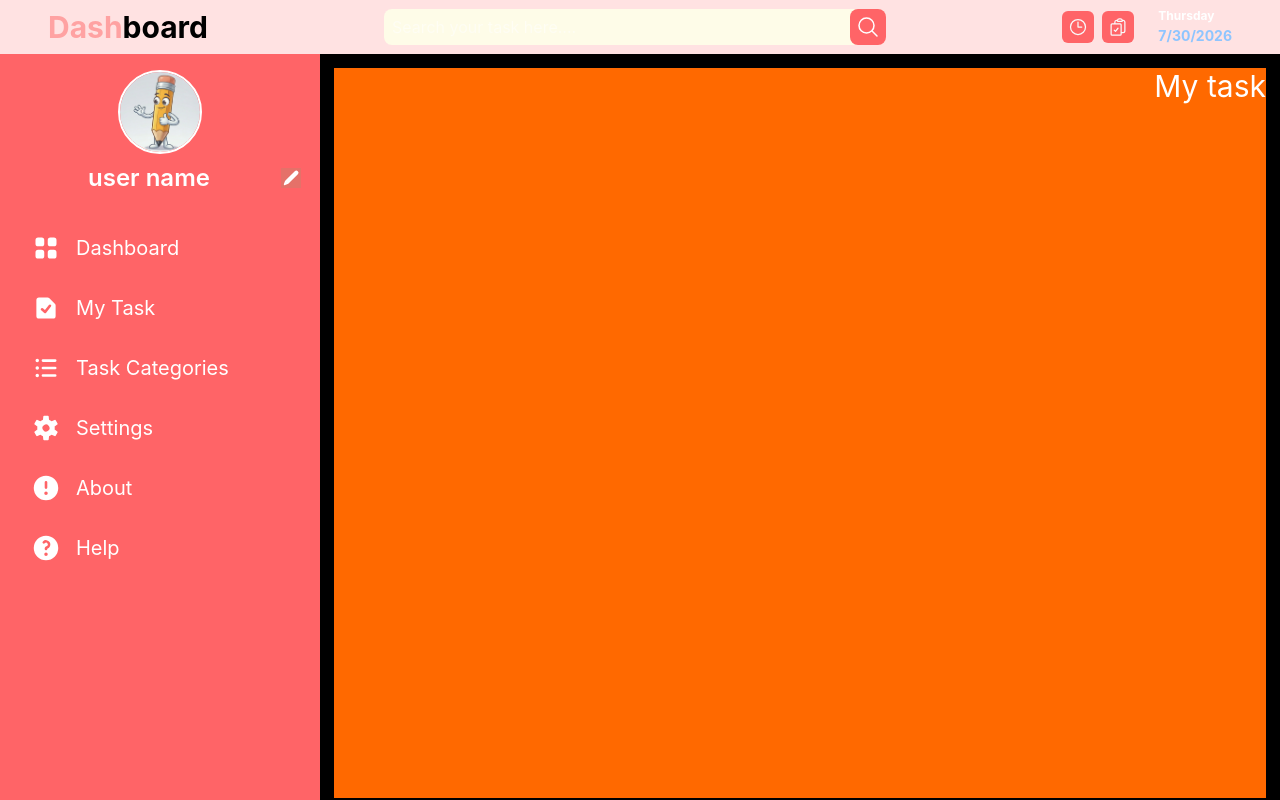
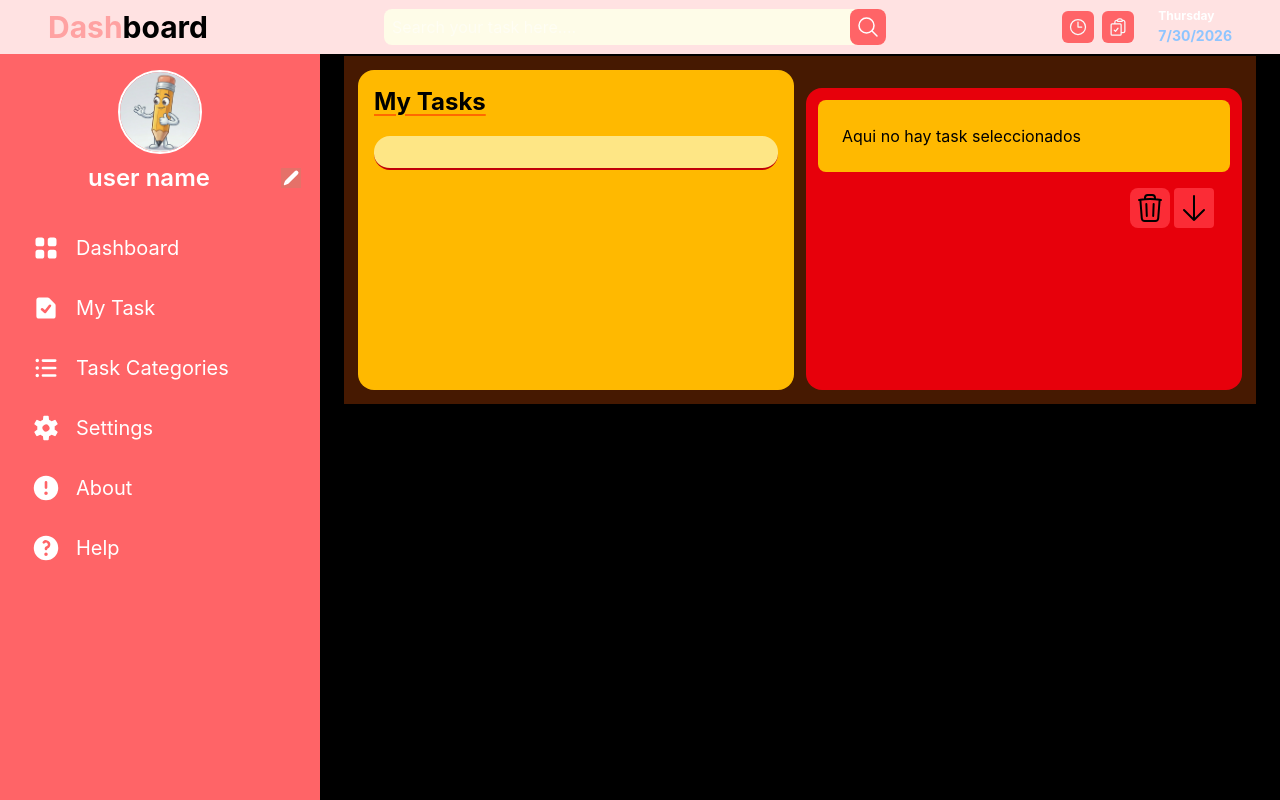
Before and after one commit to karinatuyuc/my-todo-list-React, a React (Vite) app: page / in a window 1280 px wide. Both pictures are taken after a click on the item "My Task". Shown: the top 800 px of the page. Built offline with nearby package versions, Linux system fonts and the light colour scheme.

Commit message:
style: add responsive md UI styles

```diff
--- a/src/Dashboard.jsx
+++ b/src/Dashboard.jsx
@@ -155,7 +155,7 @@ export default function Dashboard({
           </aside>
           {/**End SIDE MENU */}
 
-          <main className="flex-1 p-0.5 bg-black ">
+          <main className="flex-1 p-0.5 bg-black md:px-6">
             {activeView === "dashboard" ? (
               <div className="p-2">
                 <DashboardHome
--- a/src/componentes/MyTask.jsx
+++ b/src/componentes/MyTask.jsx
@@ -6,22 +6,30 @@ function TaskMyTask({ taskList, setDetailsTask, setSelectedTask }) {
   return (
     <>
       {/*Div para renderizar los task */}
-      <div className="bg-amber-200 mt-1.5 p-2 rounded-2xl border-b-red-700 border-b-2 text-black text-lg max-w-full">
+      <div
+        className="bg-amber-200 mt-1.5 p-2 rounded-2xl border-b-red-700 border-b-2 text-black text-lg max-w-full
+      md:flex md:flex-col md:justify-center md:items-center md:p-4"
+      >
         {taskList.map((task) => (
           <div
-            className="bg-purple-300 w-full border-b-cyan-700 border-b-2 flex gap-2 p-2"
-            onClick={() => { setDetailsTask(task), setSelectedTask(task)}}
+            className="bg-purple-300 w-full border-b-cyan-700 border-b-2 flex gap-2 p-2
+            md:max-w-5/6 md:m-2 md:rounded-2xl"
+            onClick={() => {
+              (setDetailsTask(task), setSelectedTask(task));
+            }}
           >
-            <div className="flex">
+            <div className="flex md:p-3">
               <span className="rounded-full w-5 h-5 text-red-700 border-4"></span>
             </div>
 
-            <div className="bg-red-300">
+            <div className="md:p-5">
               <span className="font-bold text-lg">{task.title}</span>
 
-              <div className="flex gap-14 text-base">
-                <span>Priority: {task.priority}</span>
-                <sapn>Status: {task.status} No status</sapn>
+              <div className="flex gap-14 text-base md:py-2">
+                <span className="md:text-lg">Priority: {task.priority}</span>
+                <sapn className="md:text-lg">
+                  Status: {task.status} No status
+                </sapn>
               </div>
             </div>
           </div>
@@ -32,71 +40,93 @@ function TaskMyTask({ taskList, setDetailsTask, setSelectedTask }) {
 }
 
 // COMPONENTE PADRE
-export function MyTask({ task, setDeleteTaskModal, setEditTaskModal, setSelectedTask, selectedTask }) {
+export function MyTask({
+  task,
+  setDeleteTaskModal,
+  setEditTaskModal,
+  setSelectedTask,
+  selectedTask,
+}) {
   const [detailsTaks, setDetailsTask] = useState(null);
 
   useEffect(() => {
     if (selectedTask) {
-      const updatedTaks = task.find(t => t.id === selectedTask.id);
+      const updatedTaks = task.find((t) => t.id === selectedTask.id);
 
-      if(updatedTaks) {
+      if (updatedTaks) {
         setDetailsTask(updatedTaks);
       } else {
         setDetailsTask(null);
       }
     }
-  }, [task, selectedTask])
+  }, [task, selectedTask]);
 
   return (
     <>
-      <div className="bg-orange-500 m-1.5 lg:m-3 lg:min-h-11/12">
-        <span className="flex justify-end text-3xl">My task</span>
-      </div>
-      <div className="bg-amber-400 p-2 rounded-sm m-1.5 min-h-24 max-h-64 overflow-y-scroll">
+      <div className="md:bg-amber-950 md:p-2 lg:grid lg:grid-cols-2">
+        <div className="bg-amber-400 p-2 rounded-sm m-1.5 min-h-24 max-h-64 overflow-y-scroll md:p-4 md:min-h-80 md:rounded-2xl">
+          <sdiv className="bg-orange-500">
+            <span className="flex text-2xl font-bold md:pb-3 underline decoration-orange-500 decoration-2 underline-offset-4 text-black">
+              My Tasks
+            </span>
+          </sdiv>
+
           <TaskMyTask
             taskList={task}
             setDetailsTask={setDetailsTask}
-        setSelectedTask={setSelectedTask} />
+            setSelectedTask={setSelectedTask}
+          />
         </div>
 
-      <div className="bg-red-600 p-3 m-1.5 mt-2 rounded-sm text-black">
-        <div className="p-1 bg-amber-400 flex-1 overflow-y-scroll ">
+        <div className="bg-red-600 p-3 m-1.5 mt-2 rounded-sm text-black md:rounded-2xl md:mt-6">
+          <div className="p-1 bg-amber-400 flex-1 overflow-y-scroll md:rounded-lg md:p-6">
             {detailsTaks === null ? (
               <p>Aqui no hay task seleccionados</p>
             ) : (
               <div>
                 <div className="grid col-end-1 border-b-green-600 border-b-2 mb-4">
                   <span>
-                  <strong>{detailsTaks.title}</strong>
+                    <strong className="md:text-lg">{detailsTaks.title}</strong>
                   </span>
                   <span>
-                  <strong>Priority: </strong> {detailsTaks.priority}
+                    <strong className="md:text-lg">Priority: </strong>{" "}
+                    {detailsTaks.priority}
                   </span>
                   <span>
-                  <strong>Status: </strong> {detailsTaks.status} no status
+                    <strong className="md:text-lg">Status: </strong>{" "}
+                    {detailsTaks.status} no status
                   </span>
                 </div>
 
-              <div className="mt-3 grid gap-1.5">
+                <div className="mt-3 grid gap-1.5 md:gap-5">
                   <span>
-                  <strong>Task title: </strong> {detailsTaks.title}
+                    <strong className="md:text-lg">Task title: </strong>{" "}
+                    {detailsTaks.title}
                   </span>
                   <div>
-                  <strong>Task Description: </strong>
+                    <strong className="md:text-lg">Task Description: </strong>
+                    <span className="md:text-base">
                       {detailsTaks.description}
+                    </span>
                   </div>
+                </div>
+
+                <div>
+                  <strong>Date:</strong> {detailsTaks.date}
                 </div>
               </div>
             )}
           </div>
-        <div className="flex justify-end gap-1 p-1.5">
+          <div className="flex justify-end gap-1 p-1.5 md:p-4">
             <TrashIcon
-            className="w-8 h-8 bg-red-500 p-1 rounded-sm"
+              className="w-8 h-8 bg-red-500 p-1 rounded-lg md:w-10 md:h-10"
               onClick={() => setDeleteTaskModal(true)}
             />
             <ArrowDownIcon
-           className="w-8 h-8 bg-red-500 p-1 rounded-sm"
-           onClick={() => setEditTaskModal(true)} />
+              className="w-8 h-8 bg-red-500 p-1 rounded-sm md:w-10 md:h-10"
+              onClick={() => setEditTaskModal(true)}
+            />
+          </div>
         </div>
       </div>
     </>
```
Lines whose indentation alone changed are shown as unchanged.
